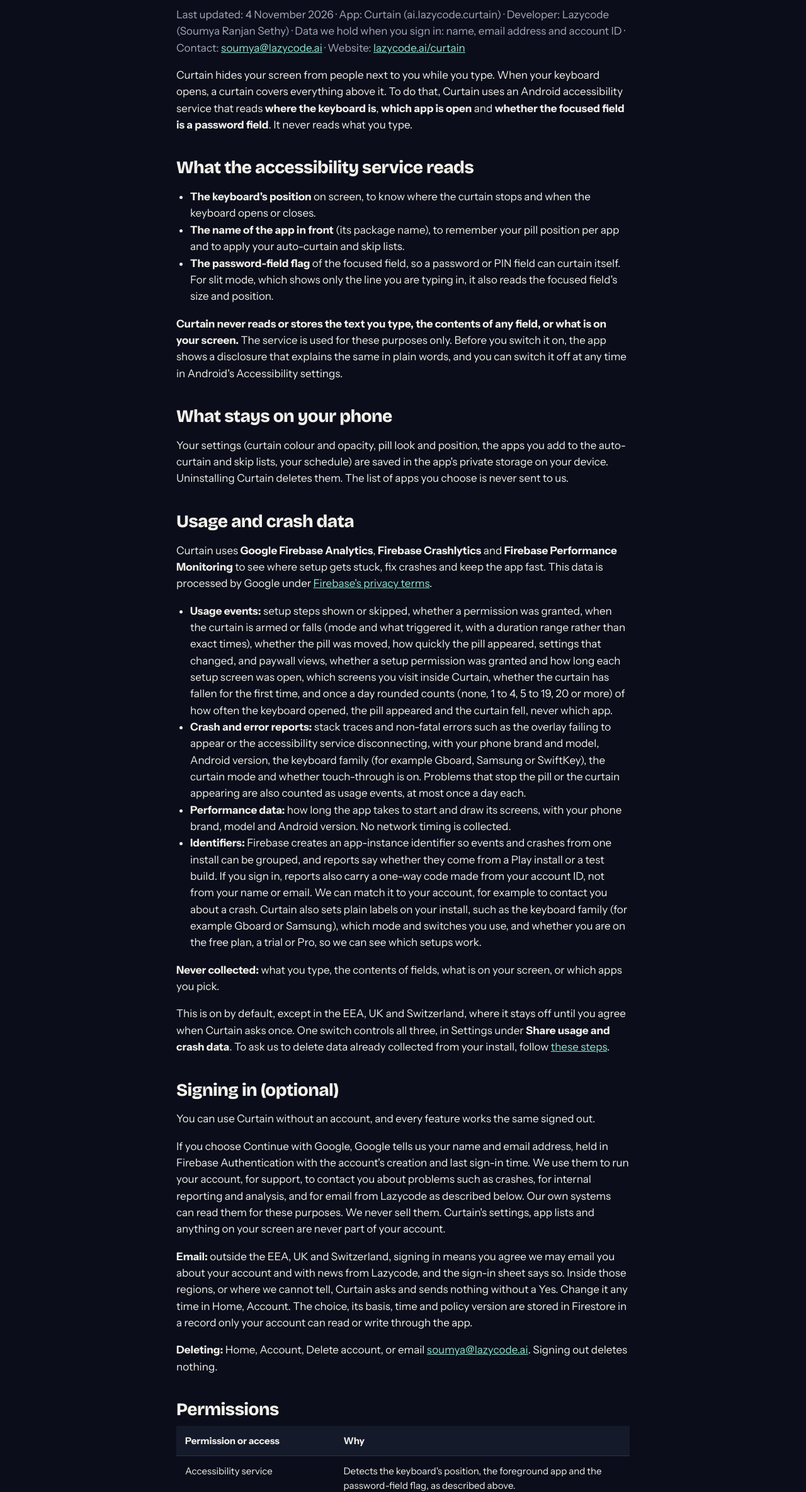
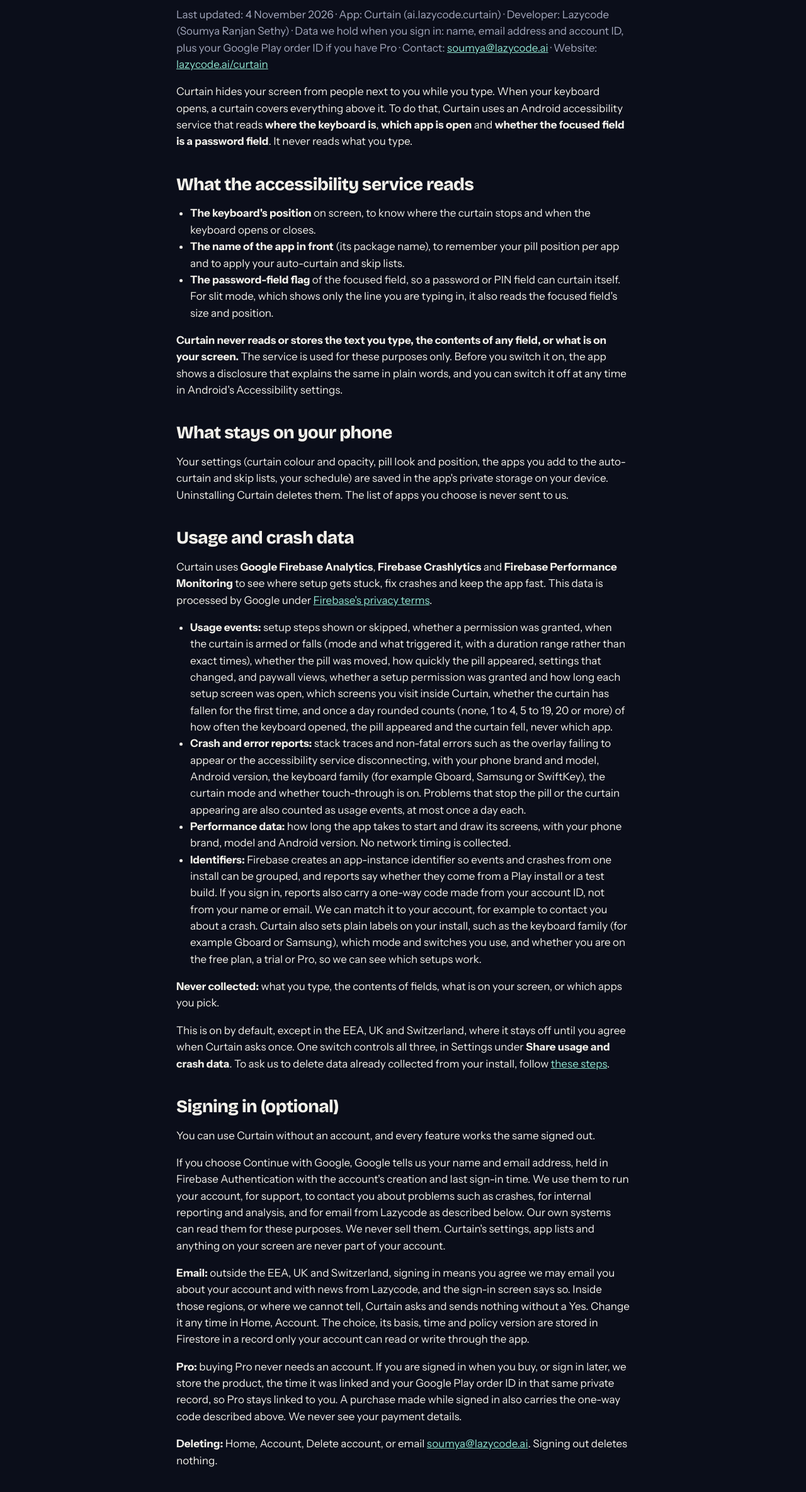
Before and after one commit to soumyasethy/lazycode-legal, a plain HTML site: page curtain/privacy.html in a window 1280 px wide. Shown: the part 196-2565 px from the top of the page at 63% size. Drawn offline with nearby package versions, Linux system fonts and the light colour scheme.

Commit message:
Curtain: disclose the Play order id stored with the account

```diff
--- a/curtain/privacy.html
+++ b/curtain/privacy.html
@@ -148,7 +148,7 @@ footer{padding:56px 0 40px;border-top:1px solid var(--line);margin-top:24px}
 <header class="wrap"><div class="nav"><a class="brand" href="https://lazycode.ai/"><img src="https://lazycode.ai/favicon.svg" alt="" width="36" height="36">Lazycode legal<span>by Lazycode</span></a>
 <nav aria-label="Main"><a href="../">All policies</a><a class=opt href="../developer/">Developer</a></nav></div></header><main id="main" class="wrap"><article class="prose"><p class="crumbs"><a href="../">Lazycode legal</a> › Curtain privacy policy</p>
 <h1>Curtain privacy policy</h1>
-  <p class="muted">Last updated: 4 November 2026 · App: Curtain (ai.lazycode.curtain) · Developer: Lazycode (Soumya Ranjan Sethy) · Data we hold when you sign in: name, email address and account ID · Contact: <a href="mailto:soumya@lazycode.ai">soumya@lazycode.ai</a> · Website: <a href="https://lazycode.ai/curtain/">lazycode.ai/curtain</a></p>
+  <p class="muted">Last updated: 4 November 2026 · App: Curtain (ai.lazycode.curtain) · Developer: Lazycode (Soumya Ranjan Sethy) · Data we hold when you sign in: name, email address and account ID, plus your Google Play order ID if you have Pro · Contact: <a href="mailto:soumya@lazycode.ai">soumya@lazycode.ai</a> · Website: <a href="https://lazycode.ai/curtain/">lazycode.ai/curtain</a></p>
 
   <p>Curtain hides your screen from people next to you while you type. When your keyboard opens, a curtain covers everything above it. To do that, Curtain uses an Android accessibility service that reads <strong>where the keyboard is</strong>, <strong>which app is open</strong> and <strong>whether the focused field is a password field</strong>. It never reads what you type.</p>
 
@@ -177,7 +177,8 @@ footer{padding:56px 0 40px;border-top:1px solid var(--line);margin-top:24px}
   <h2>Signing in (optional)</h2>
   <p>You can use Curtain without an account, and every feature works the same signed out.</p>
   <p>If you choose Continue with Google, Google tells us your name and email address, held in Firebase Authentication with the account's creation and last sign-in time. We use them to run your account, for support, to contact you about problems such as crashes, for internal reporting and analysis, and for email from Lazycode as described below. Our own systems can read them for these purposes. We never sell them. Curtain's settings, app lists and anything on your screen are never part of your account.</p>
-  <p><strong>Email:</strong> outside the EEA, UK and Switzerland, signing in means you agree we may email you about your account and with news from Lazycode, and the sign-in sheet says so. Inside those regions, or where we cannot tell, Curtain asks and sends nothing without a Yes. Change it any time in Home, Account. The choice, its basis, time and policy version are stored in Firestore in a record only your account can read or write through the app.</p>
+  <p><strong>Email:</strong> outside the EEA, UK and Switzerland, signing in means you agree we may email you about your account and with news from Lazycode, and the sign-in screen says so. Inside those regions, or where we cannot tell, Curtain asks and sends nothing without a Yes. Change it any time in Home, Account. The choice, its basis, time and policy version are stored in Firestore in a record only your account can read or write through the app.</p>
+  <p><strong>Pro:</strong> buying Pro never needs an account. If you are signed in when you buy, or sign in later, we store the product, the time it was linked and your Google Play order ID in that same private record, so Pro stays linked to you. A purchase made while signed in also carries the one-way code described above. We never see your payment details.</p>
   <p><strong>Deleting:</strong> Home, Account, Delete account, or email <a href="mailto:soumya@lazycode.ai">soumya@lazycode.ai</a>. Signing out deletes nothing.</p>
 
   <h2>Permissions</h2>
```
Also changed, not shown: curtain/delete-data.html (+2 -2 lines).
